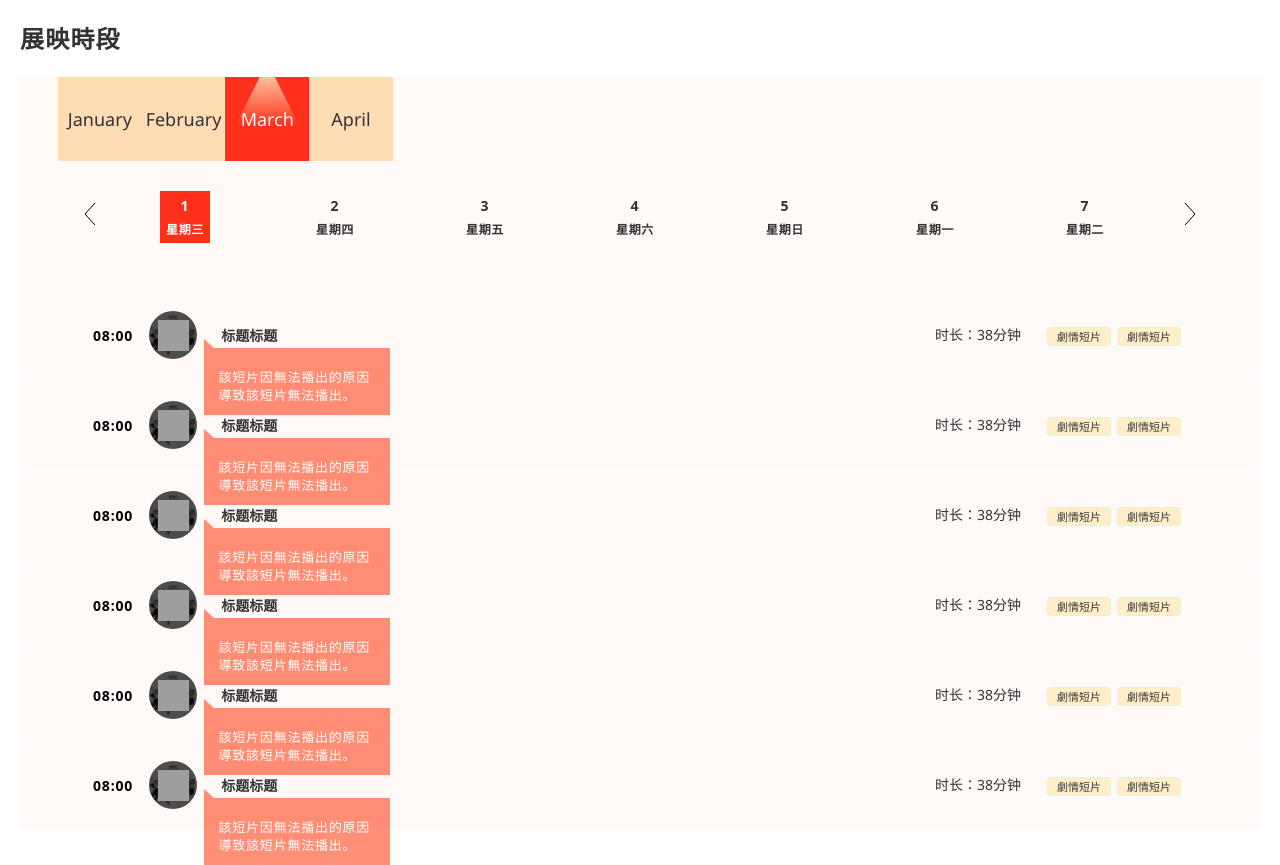
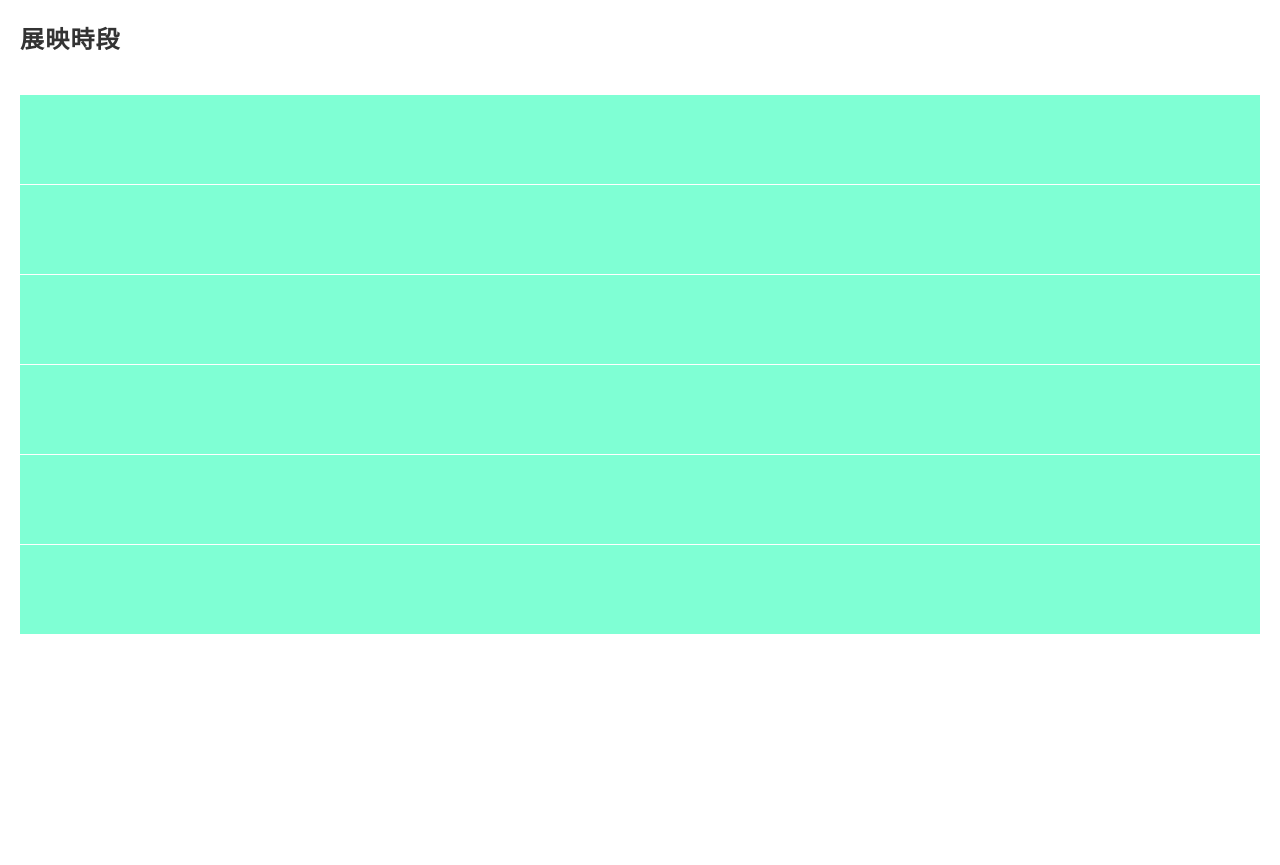
Before and after one commit to xin-sui/List-of-times, a Vue app: page / in a window 1280 px wide. After the commit the page ends 800 px from the top, so only its background shows below. Built offline with nearby package versions, Linux system fonts and the light colour scheme; grey boxes are pictures that could not be loaded.

Commit message:
拆分-时间表

```diff
--- a/src/App.vue
+++ b/src/App.vue
@@ -1,9 +1,11 @@
 <template>
-  <Index></Index>
+  <!-- <Index></Index> -->
+  <Schedule></Schedule>
 </template>
 
 <script setup lang="ts">
 import Index from './view/Opus/Index.vue'
+import Schedule from './view/Opus/components/Schedule.vue'
 </script>
 
 <style></style>
--- /dev/null
+++ b/src/view/Opus/components/Schedule.vue
@@ -0,0 +1,117 @@
+<script setup lang="ts">
+
+</script>
+<template>
+    <p class="time-time container">展映時段</p>
+    <div class="schedule container">
+        <!-- 列表 -->
+        <div class="data-list">
+            <ul>
+                <li v-for="(item, index) in 6" :key="index">
+                    <div class="left">
+
+                    </div>
+
+                    <div class="right">
+
+                    </div>
+                </li>
+            </ul>
+
+        </div>
+    </div>
+</template>
+<style scoped lang="scss">
+.schedule {
+    background-color: aquamarine;
+}
+
+.time-time {
+    font-weight: 700;
+    font-size: 24px;
+    padding: 0.9em 0;
+    letter-spacing: 0.05em;
+    display: flex;
+}
+
+.data-list {
+
+    ul {
+        margin-top: 18px;
+
+        li {
+            width: 100%;
+            height: 90px;
+            border-bottom: 1px solid #ffffff;
+            display: flex;
+            align-items: center;
+            justify-content: space-between;
+            padding: 0 73px;
+
+            .left {
+                display: flex;
+                align-items: center;
+                height: 100%;
+                position: relative;
+
+                .time {
+                    margin-right: 16px;
+                    font-family: Noto Sans;
+                    font-size: 14px;
+                    font-weight: 700;
+                    line-height: 19px;
+                    letter-spacing: 0.06em;
+                    text-align: left;
+                    color: #000000;
+
+                }
+
+                .title-svg {
+                    position: relative;
+                    width: 48px;
+                    height: 48px;
+                    border-radius: 50%;
+                    /* 或者使用 24px 也可以 */
+                    object-fit: cover;
+                    /* 当图片比例不是1:1时，这可以帮助图片适当地填充 */
+                    overflow: hidden;
+                    /* 防止图片溢出容器 */
+                    margin-right: 24px;
+                }
+
+                h4 {
+                    font-family: Inter;
+                    font-size: 14px;
+                    font-weight: 700;
+                    line-height: 17px;
+                    letter-spacing: 0em;
+                    text-align: left;
+
+                }
+            }
+
+            .right {
+                display: flex;
+
+                .time-long {
+                    margin-right: 26px;
+                }
+
+                .ml-2 {
+                    margin-right: 6px;
+                    width: 64px;
+                    height: 19px;
+                    font-family: Noto Sans;
+                    font-size: 11px;
+                    font-weight: 400;
+                    line-height: 15px;
+                    letter-spacing: 0em;
+                    text-align: left;
+
+                    color: #393939;
+                }
+            }
+        }
+    }
+}
+</style>
```
